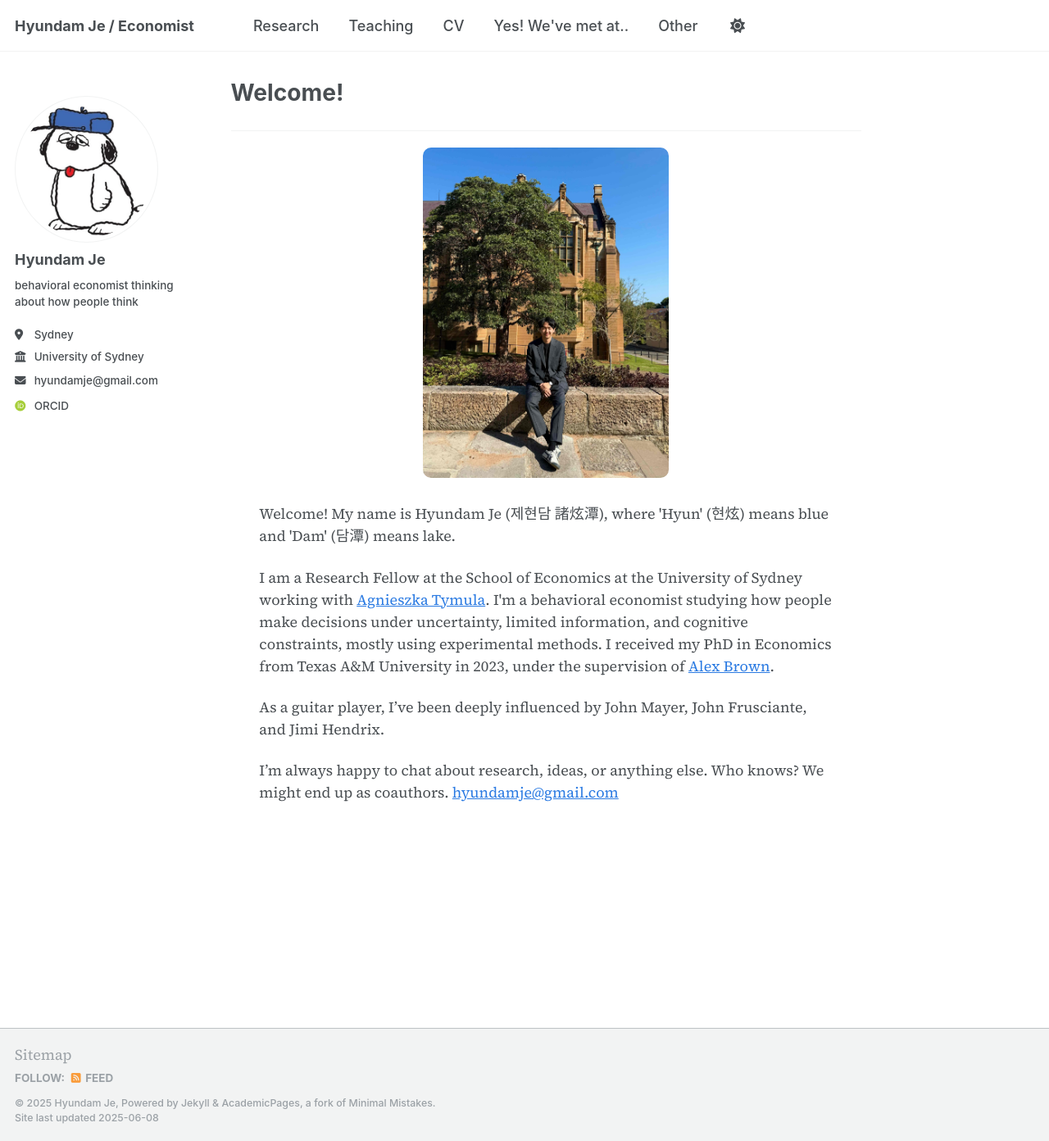
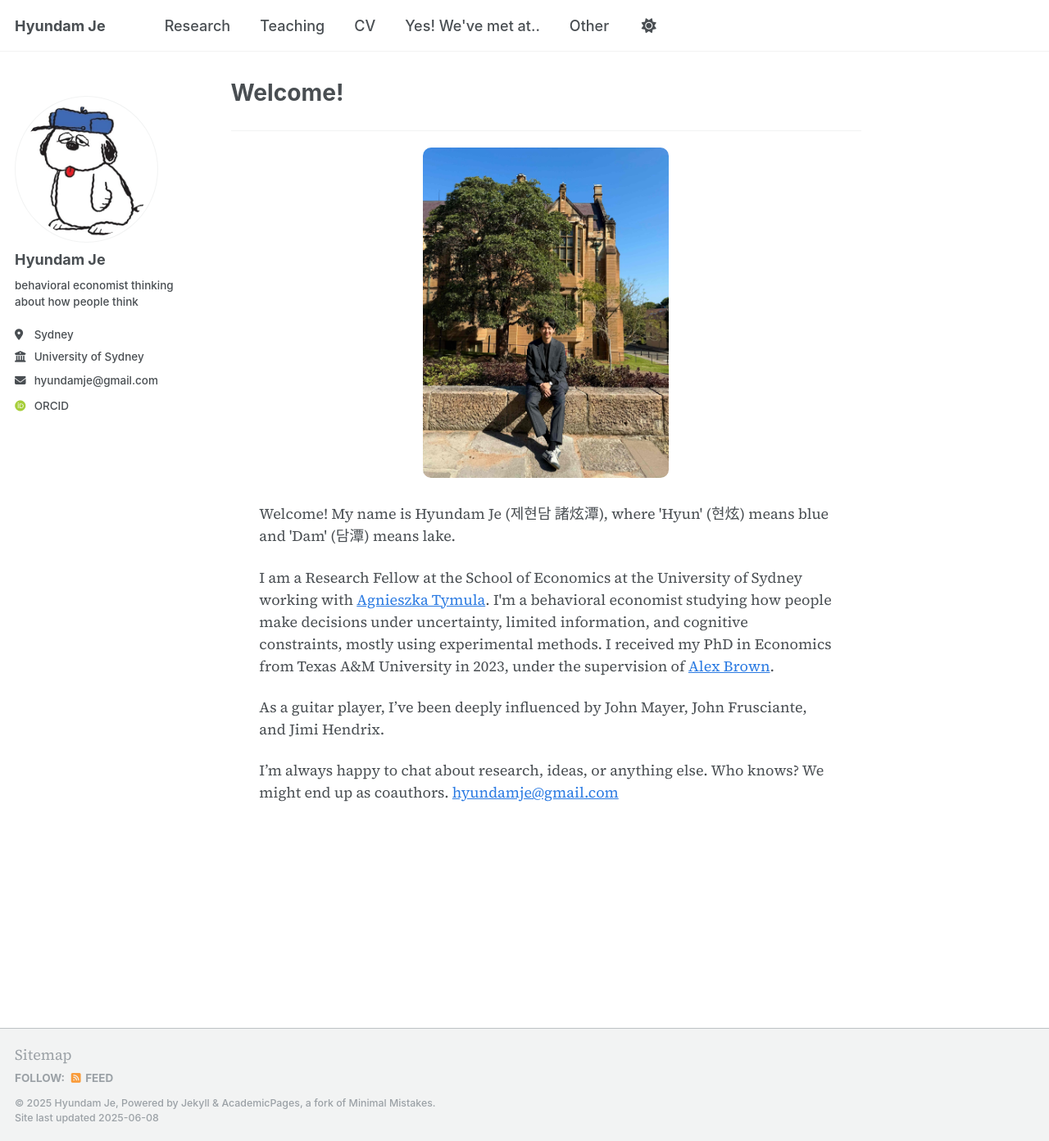
Before and after one commit to hyundamje/hyundamje.github.io, a Jekyll site: the page built from _pages/about.md, in a window 1280 px wide and 1392 px high. Shown: the whole window at 82% size. Built offline with Jekyll 4.4.1, drawn with Linux system fonts in a browser that asks for light colours; some web fonts are replaced.

Commit message:
Update _config.yml

```diff
--- a/_config.yml
+++ b/_config.yml
@@ -22,7 +22,7 @@ plugins:
 
 # minimal_mistakes_skin: "default"
 
-title                    : "Hyundam Je / Economist"
+title                    : "Hyundam Je"
 title_separator          : "-"
 name                     : &hyundamje "Hyundam Je"
 description              : &description "behavioral economist"
```
